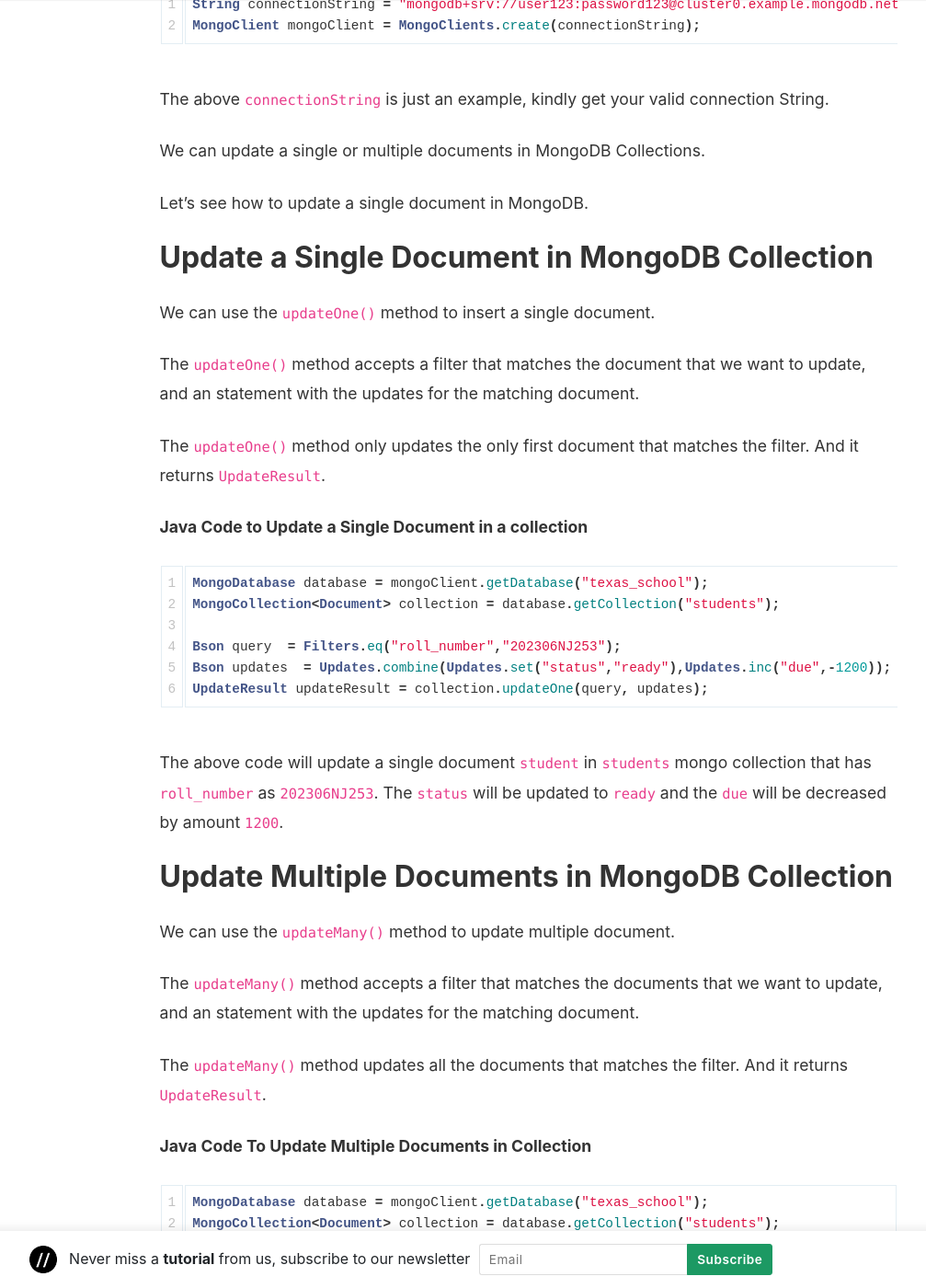
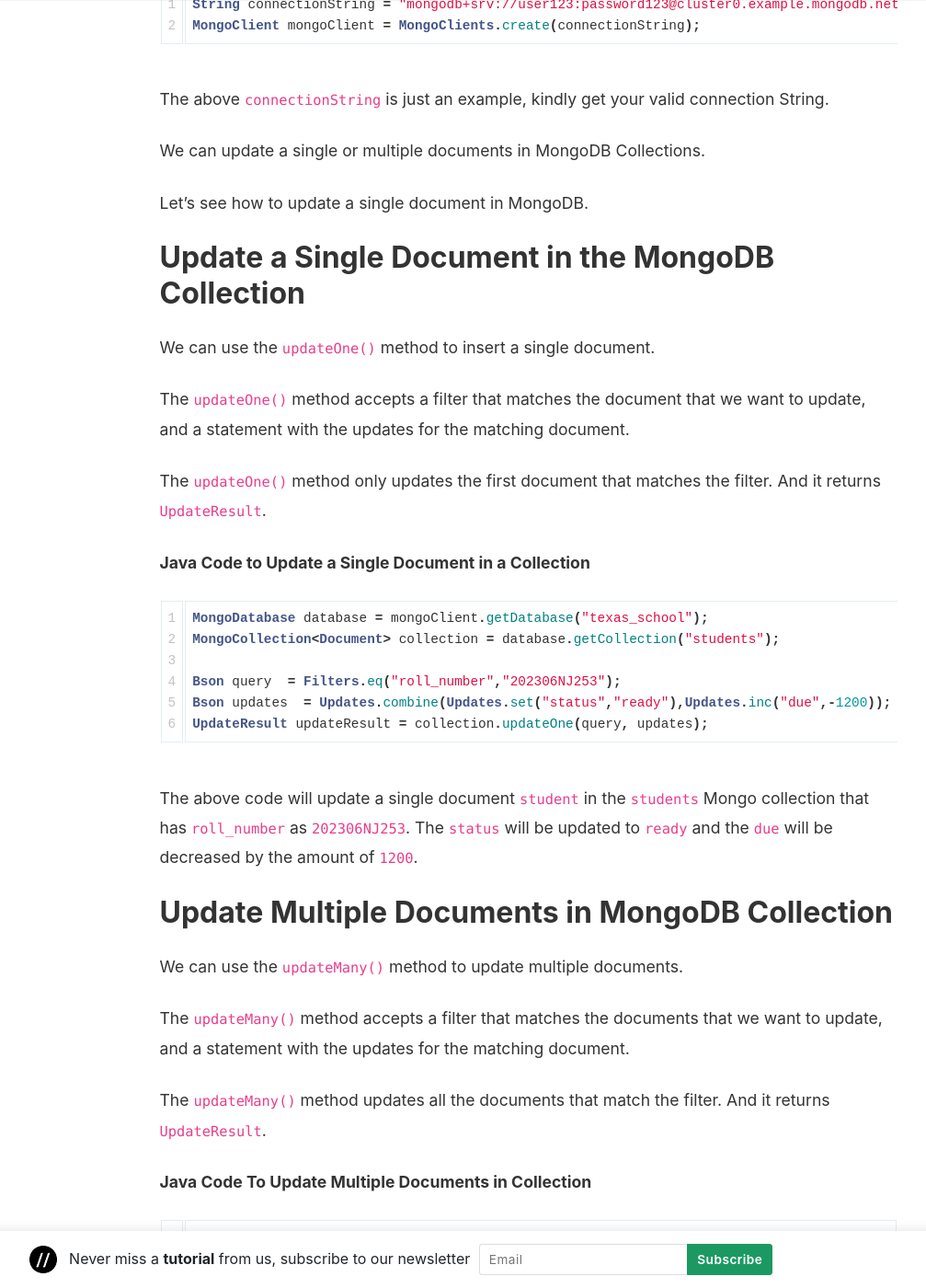
Before and after one commit to coderolls/coderolls-blog, a Jekyll site: the page built from _posts/mongodb/mongodb-crud-operations/2023-11-02-updating-documents-in-mongodb-in-java.md, in a window 1280 px wide and 1400 px high, scrolled down 596 px. Shown: the whole window at 92% size, without its empty margins (204-1211 px from the left). Built offline with Jekyll 4.4.1, drawn with Linux system fonts in a browser that asks for light colours; nearby versions of some CDN libraries; comment, search, counter and statistics services are not loaded; some of the changed text lies outside the part shown.

Commit message:
Update 2023-11-02-updating-documents-in-mongodb-in-java.md

````diff
--- a/_posts/mongodb/mongodb-crud-operations/2023-11-02-updating-documents-in-mongodb-in-java.md
+++ b/_posts/mongodb/mongodb-crud-operations/2023-11-02-updating-documents-in-mongodb-in-java.md
@@ -9,7 +9,7 @@ description: "In this tutorial, we will see how to update a document in MongoDB
 
 In this tutorial, we will see how to update a document in MongoDB in Java applications.
 
-To update a document in MongoDB collection, first we should have a MongoClient. Let's see how to create one. Or You can read more at [How to Connect to a MongoDB Atlas Cluster in a Java Application](/connecting-to-mongodb-atlas-cluster-in-java-application)
+To update a document in the MongoDB collection, first, we should have a MongoClient. Let's see how to create one. Or You can read more at [How to Connect to a MongoDB Atlas Cluster in a Java Application](/connecting-to-mongodb-atlas-cluster-in-java-application)
 
 ```java
 String connectionString = "mongodb+srv://user123:password123@cluster0.example.mongodb.net/?retryWrites=true&w=majority";
@@ -22,15 +22,15 @@ We can update a single or multiple documents in MongoDB Collections.
 
 Let's see how to update a single document in MongoDB.
 
-## Update a Single Document in MongoDB Collection
+## Update a Single Document in the MongoDB Collection
 
 We can use the `updateOne()` method to insert a single document.
 
-The `updateOne()` method accepts a filter that matches the document that we want to update, and an statement with the updates for the matching document.
+The `updateOne()` method accepts a filter that matches the document that we want to update, and a statement with the updates for the matching document.
 
-The `updateOne()` method only updates the only first document that matches the filter. And it returns `UpdateResult`.
+The `updateOne()` method only updates the first document that matches the filter. And it returns `UpdateResult`.
 
-**Java Code to Update a Single Document in a collection**
+**Java Code to Update a Single Document in a Collection**
 
 ```java
 MongoDatabase database = mongoClient.getDatabase("texas_school");
@@ -41,15 +41,15 @@ Bson updates  = Updates.combine(Updates.set("status","ready"),Updates.inc("due",
 UpdateResult updateResult = collection.updateOne(query, updates);
 ```
 
-The above code will update a single document `student` in `students` mongo collection that has `roll_number` as `202306NJ253`. The `status` will be updated to `ready` and the `due` will be decreased by amount `1200`.
+The above code will update a single document `student` in the `students` Mongo collection that has `roll_number` as `202306NJ253`. The `status` will be updated to `ready` and the `due` will be decreased by the amount of `1200`.
 
 ## Update Multiple Documents in MongoDB Collection
 
-We can use the `updateMany()` method to update multiple document.
+We can use the `updateMany()` method to update multiple documents.
 
-The `updateMany()` method accepts a filter that matches the documents that we want to update, and an statement with the updates for the matching document.
+The `updateMany()` method accepts a filter that matches the documents that we want to update, and a statement with the updates for the matching document.
 
-The `updateMany()` method updates all the documents that matches the filter. And it returns `UpdateResult`.
+The `updateMany()` method updates all the documents that match the filter. And it returns `UpdateResult`.
 
 **Java Code To Update Multiple Documents in Collection**
 
@@ -62,4 +62,4 @@ Bson updates  = Updates.combine(Updates.set("due",0));
 UpdateResult upResult = collection.updateMany(query, updates);
 ```
 
-The above code will update al the documents  `students` mongo collection that has `status` as `ready`. It will set `due` for all the matching documents to `0`.
+The above code will update all the documents of the `students` Mongo collection that have `status` as `ready`. It will set `due` for all the matching documents to `0`.
````
